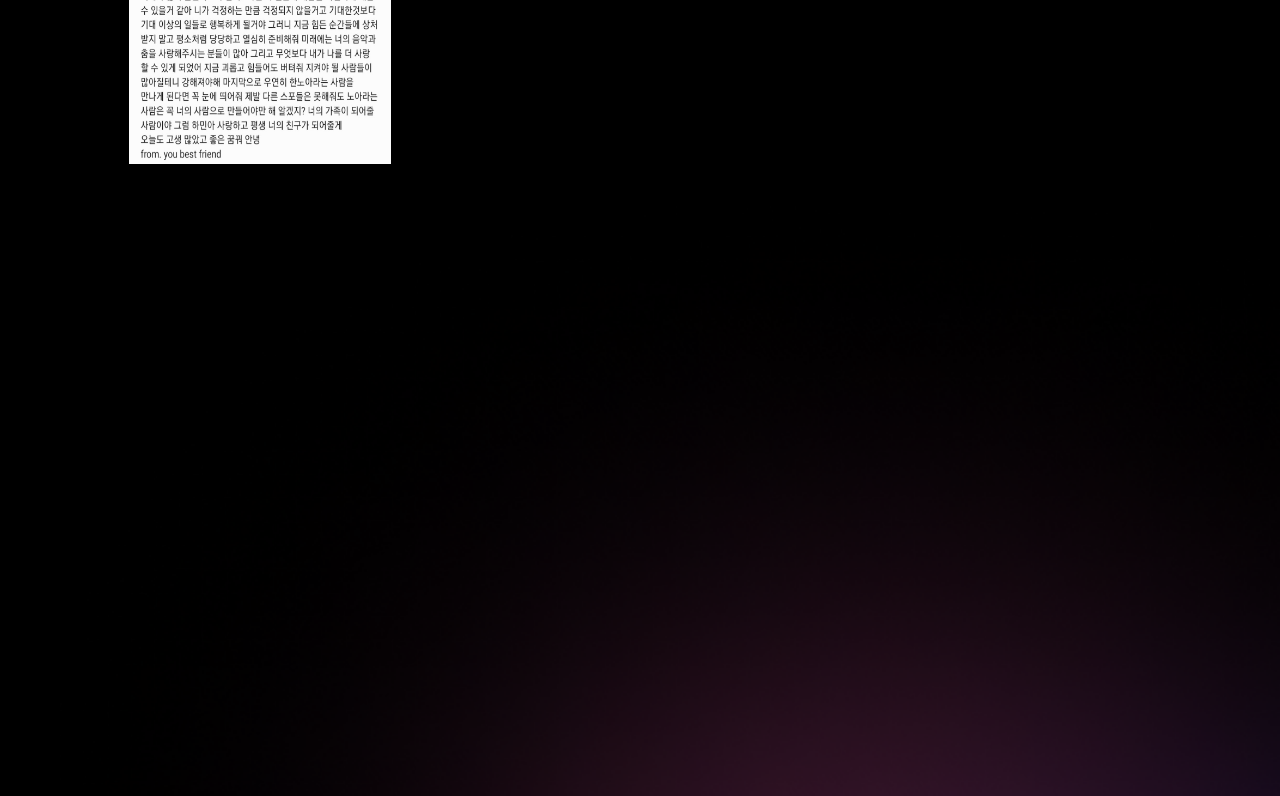
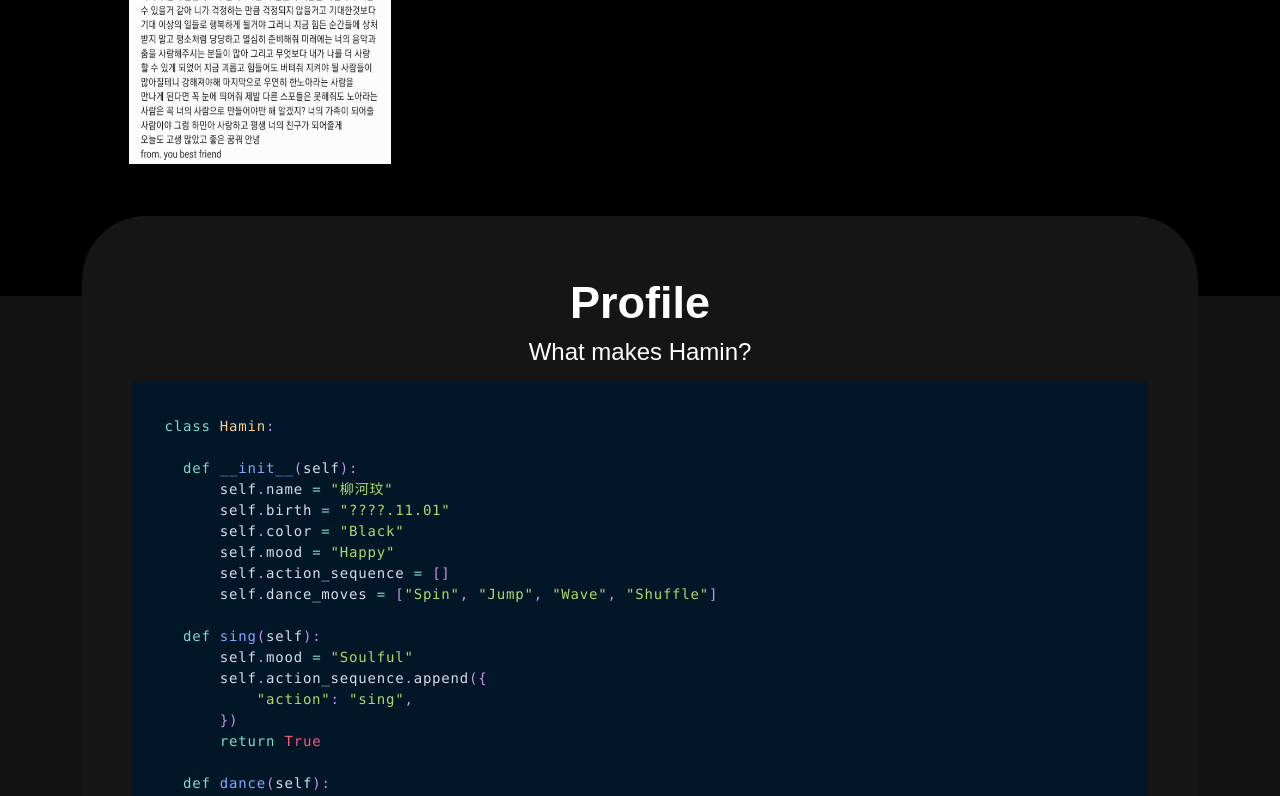
Before and after one commit to cckk2913/hamin-letter, a React (Create React App) app: page / in a window 1280 px wide. Shown: the part 2000-2796 px from the top of the page. Built offline with nearby package versions, Linux system fonts and the light colour scheme; a web font is replaced by a local one.

Commit message:
remove bg img

```diff
--- a/src/App.css
+++ b/src/App.css
@@ -298,7 +298,7 @@ nav.navbar .navbar-toggler[aria-expanded="true"] .navbar-toggler-icon {
   margin-left: 25px;
 }
 .banner img {
-  animation: updown 3s linear infinite;
+  animation: updown 2s linear infinite;
 }
 @keyframes updown {
     0% {
@@ -317,16 +317,18 @@ nav.navbar .navbar-toggler[aria-expanded="true"] .navbar-toggler-icon {
 
 /************ Skills Css ************/
 .skill {
-  padding: 0 0 50px 0;
+  padding: 0 0 0 0;
   position: relative;
+  margin-top: -80px;
 }
 .skill-bx {
   background: #151515;
   border-radius: 64px;
   text-align: center;
   padding: 60px 50px;
-  margin-top: -60px;
+  margin-top: 0px;
 }
+
 .skill h2 {
 	font-size: 45px;
 	font-weight: 700;
@@ -347,18 +349,12 @@ nav.navbar .navbar-toggler[aria-expanded="true"] .navbar-toggler-icon {
   width: 50%;
   margin: 0 auto 15px auto;
 }
-.background-image-left {
-  top: 28%;
-  position: absolute;
-  bottom: 0;
-  width: 40%;
-  z-index: -4;
-}
+
 
 
 /************ Projects Css ************/
 .project {
-  padding: 80px 0;
+  padding: 80px 0 120px 0;
   position: relative;
   background-color: black;
 }
@@ -464,7 +460,7 @@ nav.navbar .navbar-toggler[aria-expanded="true"] .navbar-toggler-icon {
 .proj-imgbx::before {
   content: "";
   background: linear-gradient(90.21deg, #73EC8B -5.91%, #0D7C66 111.58%);
-  opacity: 0.85;
+  opacity: 0.90;
   position: absolute;
   width: 100%;
   height: 0;
@@ -481,7 +477,7 @@ nav.navbar .navbar-toggler[aria-expanded="true"] .navbar-toggler-icon {
   top: 10%;
   left: 50%;
   transform: translate(-50%, 0%);
-  transition: 0.5s ease-in-out;
+  transition: 0.3s ease-in;
   opacity: 0;
   width: 100%;
   padding: 0 15px;
@@ -495,7 +491,7 @@ nav.navbar .navbar-toggler[aria-expanded="true"] .navbar-toggler-icon {
 .proj-txtx h4 {
   font-size: 30px;
   font-weight: 700;
-  letter-spacing: 0.8px;
+  letter-spacing: 0.7px;
   line-height: 1.1em;
 }
 
--- a/src/components/Banner.js
+++ b/src/components/Banner.js
@@ -59,9 +59,8 @@ export const Banner = () => {
               {/*  <span className="tagline">PLAVE</span> */}
                   <h1>{`플레이브 하민입니다.`}</h1>
                   <h2 className="txt-rotate" dataPeriod="1000" ><span className="wrap">{text}</span></h2>
-                  <p>Welcome to Hamin's Letter Gallery —
-                    a collection of letters that highlight various moments since PLAVE's debut.
-                    Please enjoy the beauty of Hamin's words and the memories.</p>
+                  <p>Welcome to Hamin's Letter Gallery - a collection of letters that capture treasured moments since PLAVE's debut.
+                    Enjoy reading Hamin's words and relive the memories.</p>
                  {/* <button onClick={() => console.log('connect')}>Let’s Connect <ArrowRightCircle size={25} /></button> */}
               </div>}
             </TrackVisibility>
--- a/src/components/Projects.js
+++ b/src/components/Projects.js
@@ -31,7 +31,7 @@ export const Projects = () => {
                       <Nav.Link eventKey="second">給成員們</Nav.Link>
                     </Nav.Item>
                     <Nav.Item>
-                      <Nav.Link eventKey="third">23年生日</Nav.Link>
+                      <Nav.Link eventKey="third">23年生咖</Nav.Link>
                     </Nav.Item>
                   </Nav>
                   <Tab.Content id="slideInUp" className={isVisible ? "animate__animated animate__slideInUp" : ""}>
@@ -84,7 +84,6 @@ export const Projects = () => {
           </Col>
         </Row>
       </Container>
-      <img className="background-image-right" src={colorSharp2}></img>
     </section>
   )
 }
```
